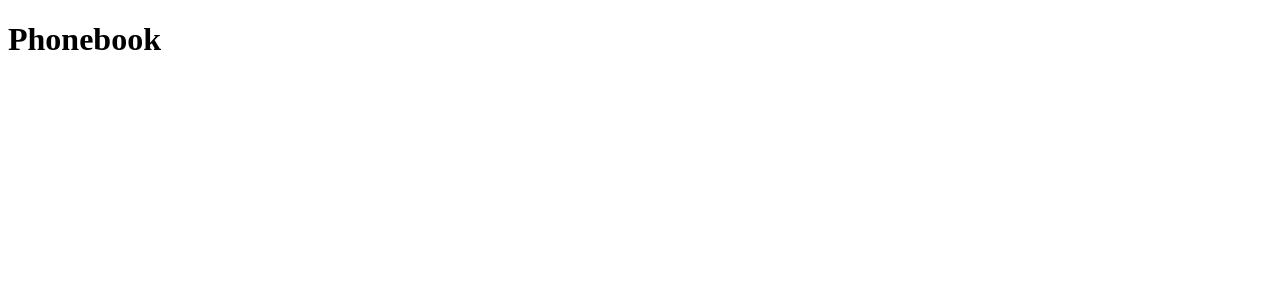
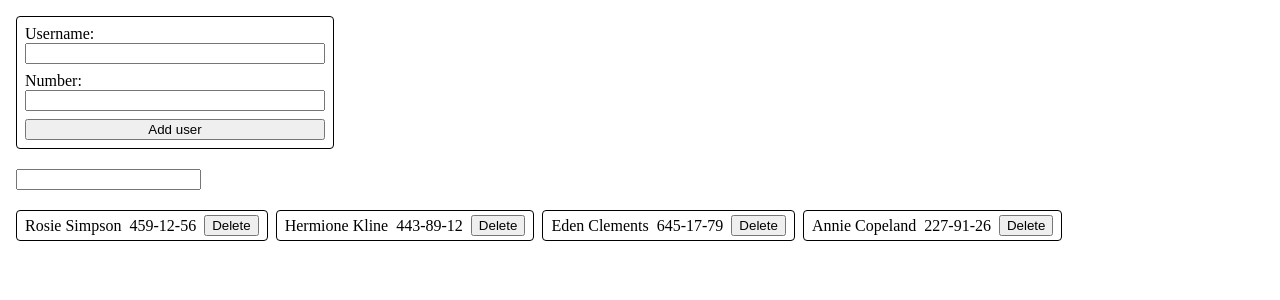
Before and after one commit to OlichkaKhamuliak/goit-react-hw-03, a React (Vite) app: page / in a window 1280 px wide. Shown: the top 300 px of the page. Built offline with nearby package versions, Linux system fonts and the light colour scheme.

Commit message:
add ctructure and components

```diff
--- a/package.json
+++ b/package.json
@@ -10,8 +10,10 @@
     "preview": "vite preview"
   },
   "dependencies": {
+    "formik": "^2.4.5",
     "react": "^18.2.0",
-    "react-dom": "^18.2.0"
+    "react-dom": "^18.2.0",
+    "yup": "^1.3.3"
   },
   "devDependencies": {
     "@types/react": "^18.2.43",
--- a/src/App.jsx
+++ b/src/App.jsx
@@ -1,12 +1,43 @@
+import { useState } from "react";
 import "./App.css";
+import { ContactForm } from "./components/ContactForm/ContactForm";
+import { SearchBox } from "./components/SearchBox/SearchBox";
+import { ContactList } from "./components/ContactList/ContactList";
+import contacts from "./components/ContactForm/contacts.json";
+
+// const initialUsers = [
+//   { username: "Jacob", access: "r", id: 11124 },
+//   { username: "Mango", access: "w", id: 89278 },
+//   { username: "Elena", access: "r", id: 78817 },
+//   { username: "Orlando", access: "m", id: 87667 },
+//   { username: "Gimli", access: "w", id: 45776 },
+// ];
 
 export const App = () => {
+  const [users, setUsers] = useState(contacts);
+  const [nameFilter, setNameFilter] = useState("");
+
+  const addUser = (newUser) => {
+    setUsers((prevUsers) => {
+      return [...prevUsers, newUser];
+    });
+  };
+
+  const deleteUser = (userId) => {
+    setUsers((prevUsers) => {
+      return prevUsers.filter((user) => user.id !== userId);
+    });
+  };
+
+  const visibleUsers = users.filter((user) =>
+    user.name.toLowerCase().includes(nameFilter.toLowerCase())
+  );
+
   return (
-    <div>
-      <h1>Phonebook</h1>
-      {/* <ContactForm />
-      <SearchBox />
-      <ContactList /> */}
+    <div style={{ padding: 8 }}>
+      <ContactForm onAdd={addUser} />
+      <SearchBox value={nameFilter} onChange={setNameFilter} />
+      <ContactList items={visibleUsers} onDelete={deleteUser} />
     </div>
   );
 };
--- a/src/components/ContactForm/ContactForm.jsx
+++ b/src/components/ContactForm/ContactForm.jsx
@@ -0,0 +1,49 @@
+import { useId } from "react";
+import { Formik, Form, Field, ErrorMessage } from "formik";
+import * as Yup from "yup";
+import css from "./ContactForm.module.css";
+
+const userSchema = Yup.object().shape({
+  name: Yup.string()
+    .min(3, "Name must be at least 3 symb long")
+    .required("Name is a required field"),
+  number: Yup.string()
+    .required("Phone number is required")
+    .matches(/^\+?[0-9()-]*$/, "Invalid phone number"),
+});
+
+export const ContactForm = ({ onAdd }) => {
+  const nameFieldId = useId();
+  const numberFieldId = useId();
+
+  return (
+    <Formik
+      initialValues={{
+        name: "",
+        number: "",
+      }}
+      validationSchema={userSchema}
+      onSubmit={(values, actions) => {
+        console.log(values);
+        onAdd({ id: Date.now(), ...values });
+        actions.resetForm();
+      }}
+    >
+      <Form className={css.form} autoComplete="off">
+        <div className={css.formGroup}>
+          <label htmlFor={nameFieldId}>Username:</label>
+          <Field type="text" name="name" id={nameFieldId} />
+          <ErrorMessage className={css.error} name="name" component="span" />
+        </div>
+
+        <div className={css.formGroup}>
+          <label htmlFor={numberFieldId}>Number:</label>
+          <Field type="text" name="number" id={numberFieldId} />
+          <ErrorMessage className={css.error} name="number" component="span" />
+        </div>
+
+        <button type="submit">Add user</button>
+      </Form>
+    </Formik>
+  );
+};
--- a/src/components/ContactForm/ContactForm.module.css
+++ b/src/components/ContactForm/ContactForm.module.css
@@ -0,0 +1,25 @@
+.form {
+  width: 300px;
+  margin-bottom: 20px;
+  padding: 8px;
+  border: 1px solid black;
+  border-radius: 4px;
+
+  display: flex;
+  flex-direction: column;
+  gap: 8px;
+}
+
+.formGroup {
+  display: flex;
+  flex-direction: column;
+}
+
+.formGroup select {
+  padding: 4px;
+}
+
+.error {
+  font-size: 12px;
+  color: orangered;
+}
--- /dev/null
+++ b/src/components/ContactForm/contacts.json
@@ -0,0 +1,6 @@
+[
+  { "id": "id-1", "name": "Rosie Simpson", "number": "459-12-56" },
+  { "id": "id-2", "name": "Hermione Kline", "number": "443-89-12" },
+  { "id": "id-3", "name": "Eden Clements", "number": "645-17-79" },
+  { "id": "id-4", "name": "Annie Copeland", "number": "227-91-26" }
+]
--- a/src/components/ContactList/ContactList.jsx
+++ b/src/components/ContactList/ContactList.jsx
@@ -0,0 +1,15 @@
+import css from "./ContactList.module.css";
+
+export const ContactList = ({ items, onDelete }) => {
+  return (
+    <ul className={css.list}>
+      {items.map((item) => (
+        <li key={item.id} className={css.listItem}>
+          <p>{item.name}</p>
+          <p>{item.number}</p>
+          <button onClick={() => onDelete(item.id)}>Delete</button>
+        </li>
+      ))}
+    </ul>
+  );
+};
--- a/src/components/ContactList/ContactList.module.css
+++ b/src/components/ContactList/ContactList.module.css
@@ -0,0 +1,21 @@
+.list {
+  padding: 0;
+  margin: 0;
+  list-style: none;
+  display: flex;
+  flex-wrap: wrap;
+  gap: 8px;
+}
+
+.listItem {
+  display: flex;
+  align-items: center;
+  gap: 8px;
+  border: 1px solid black;
+  border-radius: 4px;
+  padding: 4px 8px;
+}
+
+.listItem p {
+  margin: 0;
+}
--- a/src/components/SearchBox/SearchBox.jsx
+++ b/src/components/SearchBox/SearchBox.jsx
@@ -0,0 +1,13 @@
+import css from "./SearchBox.module.css";
+
+export const SearchBox = ({ value, onChange }) => {
+  return (
+    <div className={css.wrapper}>
+      <input
+        type="text"
+        value={value}
+        onChange={(evt) => onChange(evt.target.value)}
+      />
+    </div>
+  );
+};
--- a/src/components/SearchBox/SearchBox.module.css
+++ b/src/components/SearchBox/SearchBox.module.css
@@ -0,0 +1,3 @@
+.wrapper {
+  margin-bottom: 20px;
+}
```
Also changed, not shown: src/components/Contact/Contact.jsx (deleted), src/components/Contact/Contact.module.css (deleted), src/components/ContactForm/Contact.jsx (added), 1 other file (tests, documents, lock files or other folders).
